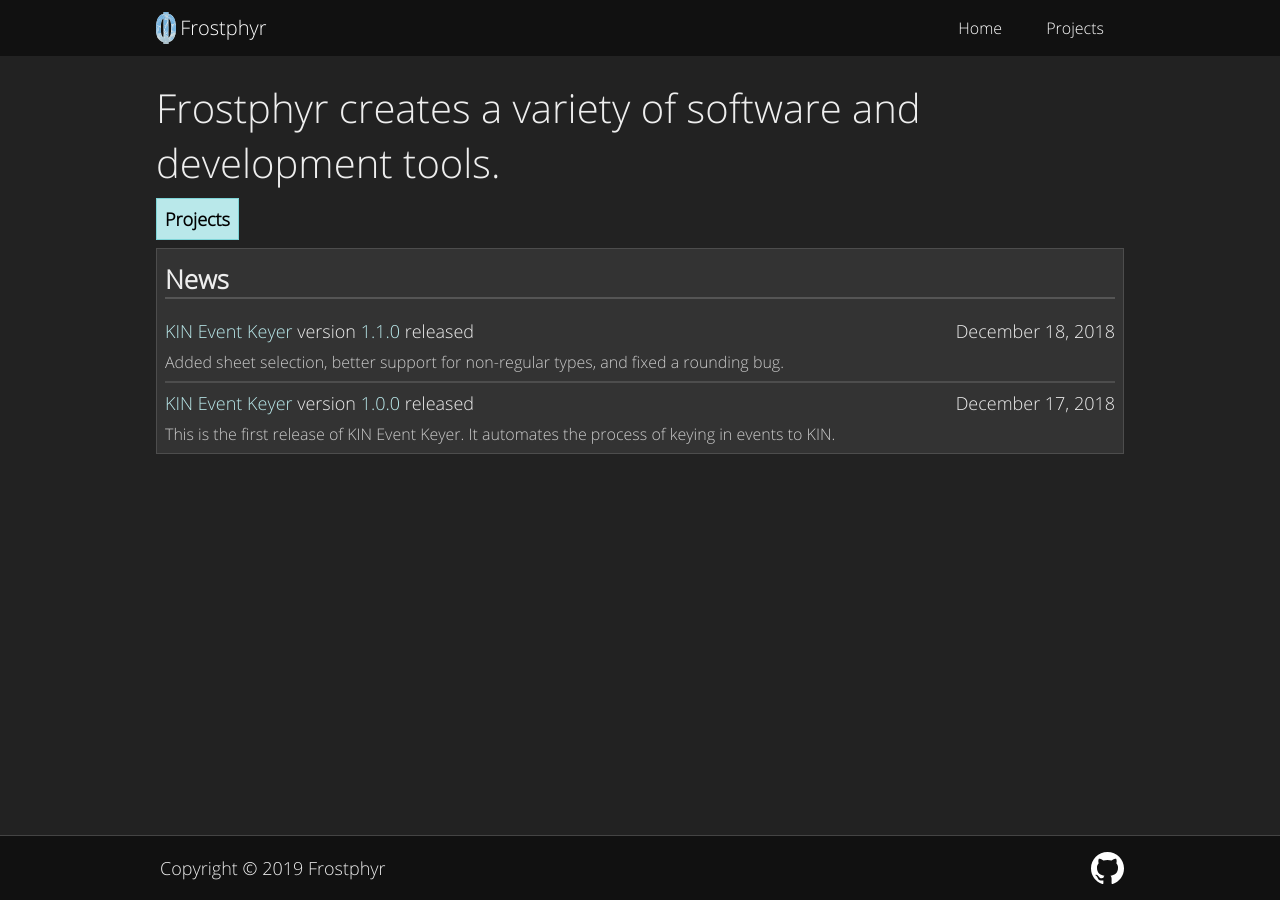
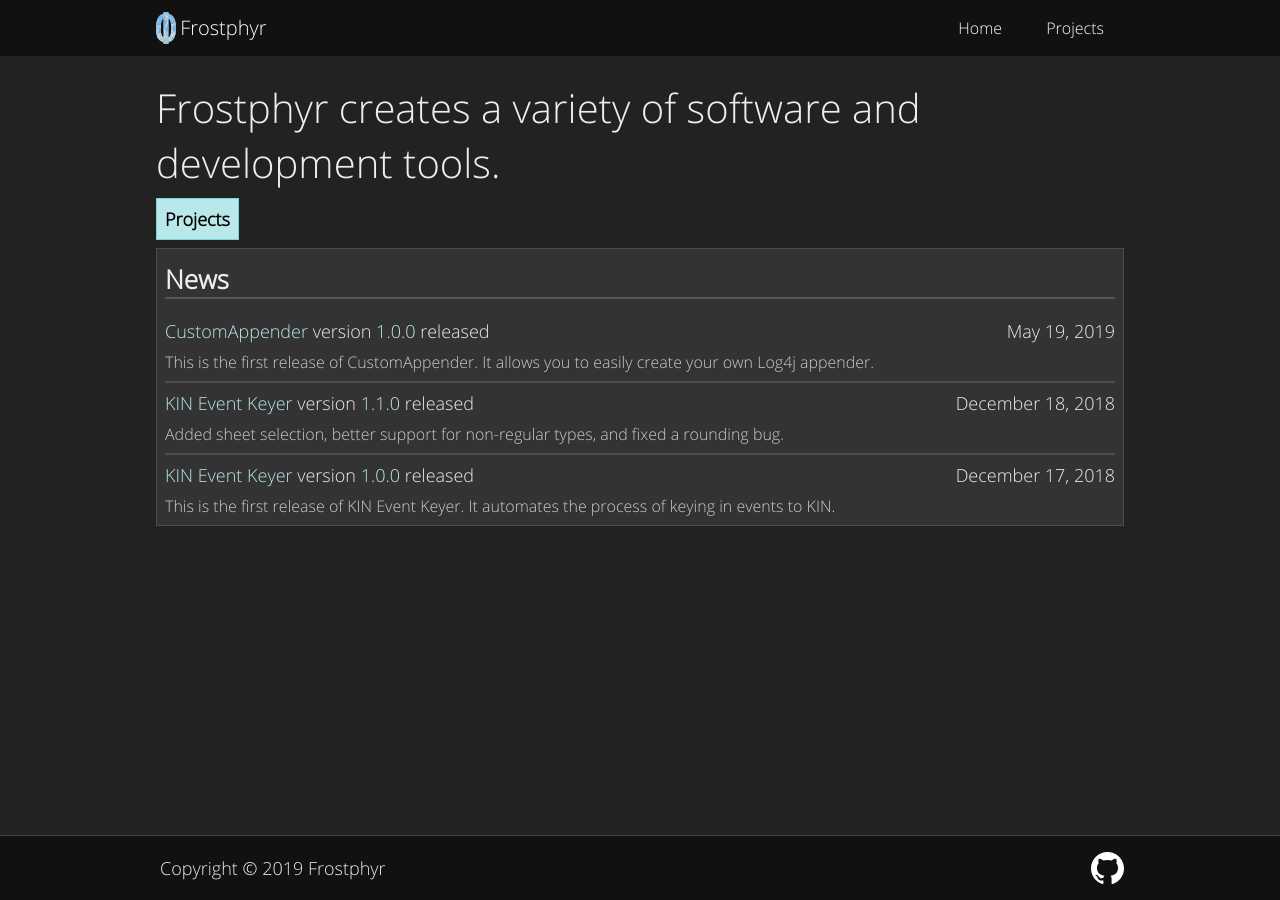
Before and after one commit to Frostphyr/Website, a Jekyll site: the page built from index.html, in a window 1280 px wide. Built offline with Jekyll 4.4.1, drawn with Linux system fonts in a browser that asks for light colours.

Commit message:
Added CustomAppender project

```diff
--- a/_config.yml
+++ b/_config.yml
@@ -1,17 +1,34 @@
 permalink: pretty
-exclude: downloads
+exclude: ["downloads"]
+
 defaults:
+  - scope:
+      path: "custom-appender"
+    values:
+      project-id: 0
   - scope:
       path: "kin-event-keyer"
     values:
-      project-id: 0
+      project-id: 1
   - scope:
       path: ""
     values:
       projects:
+        - name: CustomAppender
+          url: /custom-appender
+          description: Allows you to create your own Log4j appenders with ease.
+          github-url: https://github.com/Frostphyr/CustomAppender
+          project-items:
+            - name: Overview
+              url: /custom-appender
+            - name: Manual
+              url: /custom-appender/manual
+            - name: Download
+              url: /custom-appender/releases/download
         - name: KIN Event Keyer
           url: /kin-event-keyer
           description: Automates the process of keying in events to KIN (Kmart Information Network).
+          github-url: https://github.com/Frostphyr/KIN-Event-Keyer
           download-content: kek-download.php
           download-type: jar
           key-database: kin_event_keyer
--- a/_sass/_base.scss
+++ b/_sass/_base.scss
@@ -55,7 +55,7 @@
 }
 
 h1 {
-    font-size: 38px;
+    font-size: 34px;
     text-align: center;
 }
 
@@ -65,7 +65,7 @@
     border-bottom: darken($text-color, 60%) 2px solid;
 }
 
-h3 {
+h3, th, td, code {
     font-size: 16px;
 }
 
@@ -82,17 +82,31 @@
     list-style-type: disc;
 }
 
-a, .a-text {
+a, .a-text, a code {
     color: $accent-color;
     text-decoration: none;
 }
 
-a:hover, .a-text:hover {
+a:hover, .a-text:hover, a:hover code {
     color: $secondary-accent-color;
 }
 
 a img {
     display: block;
+}
+
+table {
+    border-collapse: collapse;
+    margin: 16px 0;
+}
+
+table, th, td {
+    border: 1px solid lighten($tertiary-color, 10%);
+    padding: 8px;
+}
+
+code {
+    font-family: monospace;
 }
 
 /*
@@ -147,6 +161,11 @@
     width: 100%;
     height: 2px;
     background-color: lighten($tertiary-color, 10%);
+}
+
+.page-divider {
+    @extend .divider;
+    margin: 24px 0;
 }
 
 .hidden {
--- /dev/null
+++ b/_sass/_syntax-highlight.scss
@@ -0,0 +1,79 @@
+.highlight * { font-size: 14px; -moz-tab-size: 4; tab-size: 4 }
+.highlight .hll { background-color: #404040 }
+.highlight  { background: #131313; color: #d0d0d0; padding: 4px }
+.highlight .c { color: #999999; font-style: italic } /* Comment */
+.highlight .err { color: #B9E8EA; background-color: #e3d2d2 } /* Error */
+.highlight .esc { color: #d0d0d0 } /* Escape */
+.highlight .g { color: #d0d0d0 } /* Generic */
+.highlight .k { color: #A0CFD1; font-weight: bold } /* Keyword */
+.highlight .l { color: #d0d0d0 } /* Literal */
+.highlight .n { color: #d0d0d0 } /* Name */
+.highlight .o { color: #d0d0d0 } /* Operator */
+.highlight .x { color: #d0d0d0 } /* Other */
+.highlight .p { color: #d0d0d0 } /* Punctuation */
+.highlight .ch { color: #999999; font-style: italic } /* Comment.Hashbang */
+.highlight .cm { color: #999999; font-style: italic } /* Comment.Multiline */
+.highlight .cp { color: #86b5b7; font-weight: bold } /* Comment.Preproc */
+.highlight .cpf { color: #999999; font-style: italic } /* Comment.PreprocFile */
+.highlight .c1 { color: #999999; font-style: italic } /* Comment.Single */
+.highlight .cs { color: #e50808; font-weight: bold; background-color: #520000 } /* Comment.Special */
+.highlight .gd { color: #d22323 } /* Generic.Deleted */
+.highlight .ge { color: #d0d0d0; font-style: italic } /* Generic.Emph */
+.highlight .gr { color: #d22323 } /* Generic.Error */
+.highlight .gh { color: #ffffff; font-weight: bold } /* Generic.Heading */
+.highlight .gi { color: #A0CFD1 } /* Generic.Inserted */
+.highlight .go { color: #cccccc } /* Generic.Output */
+.highlight .gp { color: #aaaaaa } /* Generic.Prompt */
+.highlight .gs { color: #d0d0d0; font-weight: bold } /* Generic.Strong */
+.highlight .gu { color: #ffffff; text-decoration: underline } /* Generic.Subheading */
+.highlight .gt { color: #d22323 } /* Generic.Traceback */
+.highlight .kc { color: #B9E8EA; font-weight: bold } /* Keyword.Constant */
+.highlight .kd { color: #B9E8EA; font-weight: bold } /* Keyword.Declaration */
+.highlight .kn { color: #B9E8EA; font-weight: bold } /* Keyword.Namespace */
+.highlight .kp { color: #B9E8EA } /* Keyword.Pseudo */
+.highlight .kr { color: #B9E8EA; font-weight: bold } /* Keyword.Reserved */
+.highlight .kt { color: #B9E8EA; font-weight: bold } /* Keyword.Type */
+.highlight .ld { color: #d0d0d0 } /* Literal.Date */
+.highlight .m { color: #3677a9 } /* Literal.Number */
+.highlight .s { color: #24909d } /* Literal.String */
+.highlight .na { color: #bbbbbb } /* Name.Attribute */
+.highlight .nb { color: #24909d } /* Name.Builtin */
+.highlight .nc { color: #447fcf; text-decoration: underline } /* Name.Class */
+.highlight .no { color: #40ffff } /* Name.Constant */
+.highlight .nd { color: #24909d } /* Name.Decorator */
+.highlight .ni { color: #d0d0d0 } /* Name.Entity */
+.highlight .ne { color: #bbbbbb } /* Name.Exception */
+.highlight .nf { color: #447fcf } /* Name.Function */
+.highlight .nl { color: #d0d0d0 } /* Name.Label */
+.highlight .nn { color: #447fcf; text-decoration: underline } /* Name.Namespace */
+.highlight .nx { color: #d0d0d0 } /* Name.Other */
+.highlight .py { color: #d0d0d0 } /* Name.Property */
+.highlight .nt { color: #B9E8EA; font-weight: bold } /* Name.Tag */
+.highlight .nv { color: #40ffff } /* Name.Variable */
+.highlight .ow { color: #B9E8EA; font-weight: bold } /* Operator.Word */
+.highlight .w { color: #666666 } /* Text.Whitespace */
+.highlight .mb { color: #3677a9 } /* Literal.Number.Bin */
+.highlight .mf { color: #3677a9 } /* Literal.Number.Float */
+.highlight .mh { color: #3677a9 } /* Literal.Number.Hex */
+.highlight .mi { color: #3677a9 } /* Literal.Number.Integer */
+.highlight .mo { color: #3677a9 } /* Literal.Number.Oct */
+.highlight .sa { color: #24909d } /* Literal.String.Affix */
+.highlight .sb { color: #24909d } /* Literal.String.Backtick */
+.highlight .sc { color: #24909d } /* Literal.String.Char */
+.highlight .dl { color: #24909d } /* Literal.String.Delimiter */
+.highlight .sd { color: #24909d } /* Literal.String.Doc */
+.highlight .s2 { color: #24909d } /* Literal.String.Double */
+.highlight .se { color: #24909d } /* Literal.String.Escape */
+.highlight .sh { color: #24909d } /* Literal.String.Heredoc */
+.highlight .si { color: #24909d } /* Literal.String.Interpol */
+.highlight .sx { color: #24909d } /* Literal.String.Other */
+.highlight .sr { color: #24909d } /* Literal.String.Regex */
+.highlight .s1 { color: #24909d } /* Literal.String.Single */
+.highlight .ss { color: #24909d } /* Literal.String.Symbol */
+.highlight .bp { color: #24909d } /* Name.Builtin.Pseudo */
+.highlight .fm { color: #447fcf } /* Name.Function.Magic */
+.highlight .vc { color: #40ffff } /* Name.Variable.Class */
+.highlight .vg { color: #40ffff } /* Name.Variable.Global */
+.highlight .vi { color: #40ffff } /* Name.Variable.Instance */
+.highlight .vm { color: #40ffff } /* Name.Variable.Magic */
+.highlight .il { color: #3677a9 } /* Literal.Number.Integer.Long */
--- a/css/style.scss
+++ b/css/style.scss
@@ -2,6 +2,7 @@
 ---
 
 @import "base";
+@import "syntax-highlight";
 @import "navbar";
 @import "footer";
 @import "project-navbar";
```
Also changed, not shown: _layouts/custom-appender-download.html (added, +14 -0 lines), _layouts/maven-download.html (added, +12 -0 lines), _layouts/public-download.html (added, +42 -0 lines), custom-appender/index.html (added, +35 -0 lines), custom-appender/manual.md (added, +152 -0 lines), custom-appender/releases/1.0.0.md (added, +26 -0 lines), custom-appender/releases/download/1.0.0/index.html (added, +15 -0 lines), custom-appender/releases/index.md (added, +4 -0 lines), 2 other files.
